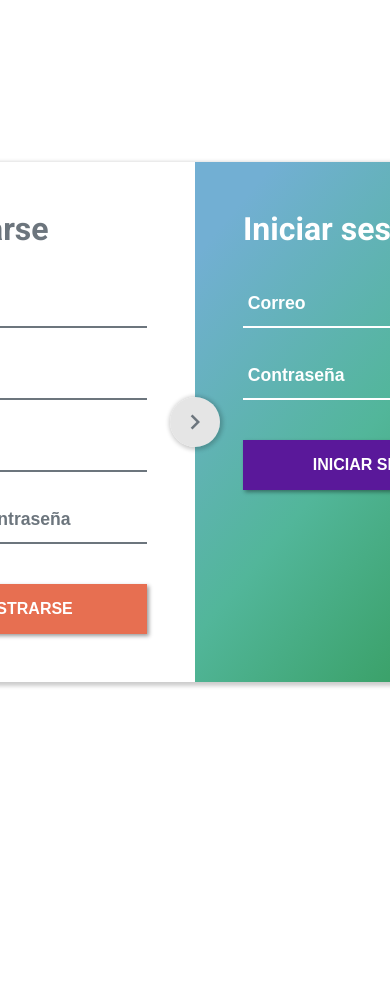
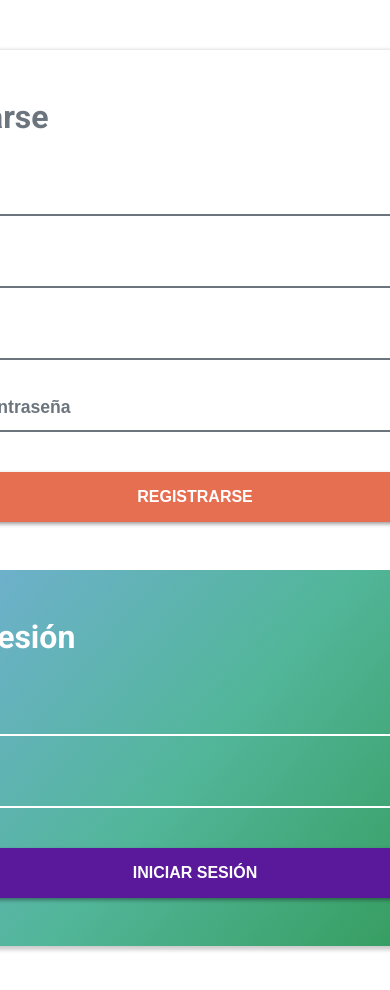
Before and after one commit to vjespinoza/login-val, a React (Create React App) app: page / in a window 390 px wide. Shown: the top 990 px of the page. Before the commit the page ends 844 px from the top, so only its background shows below. Built offline with nearby package versions, Linux system fonts and the light colour scheme.

Commit message:
responsive

```diff
--- a/src/components/AppContainer.js
+++ b/src/components/AppContainer.js
@@ -6,4 +6,8 @@ export const AppContainer = styled.main`
 	justify-content: center;
 	align-items: center;
 	height: 100vh;
+
+	@media (max-width: 768px) {
+		height: auto;
+	}
 `;
--- a/src/components/Forms/FormsContainer.js
+++ b/src/components/Forms/FormsContainer.js
@@ -2,6 +2,7 @@ import styled from "styled-components";
 
 export const FormsContainer = styled.div`
 	display: flex;
+	flex-direction: row;
 	width: 45rem;
 	box-shadow: 2px 2px 4px 2px rgba(0, 0, 0, 0.2);
 	position: relative;
@@ -24,4 +25,13 @@ export const FormsContainer = styled.div`
 		box-shadow: inset 200px 200px #e5e5e5, 1px 1px 4px 2px rgba(0, 0, 0, 0.2);
 		cursor: pointer;
 	}
+
+	@media (max-width: 768px) {
+		flex-direction: column;
+		margin: 50px 0;
+
+		&::before {
+			display: none;
+		}
+	}
 `;
```
